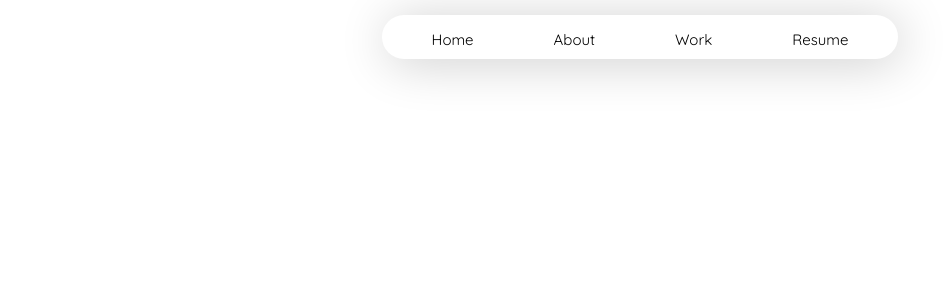
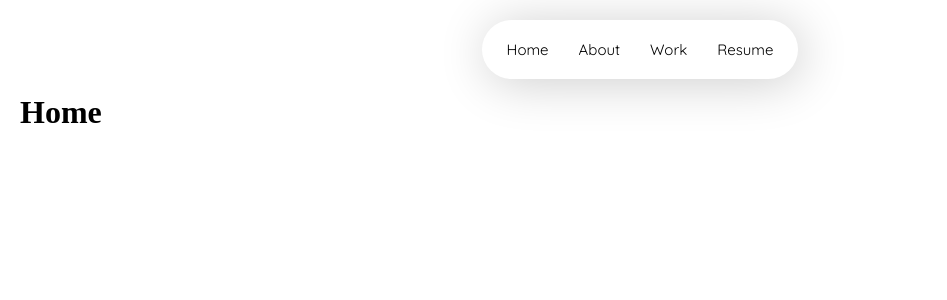
Before and after one commit to Zaaks-Projects/New-Portfolio, a React (Create React App) app: page / in a window 1280 px wide. Shown: the top 300 px of the page, without its empty margins (0-947 px from the left). Built offline with nearby package versions, Linux system fonts and the light colour scheme.

Commit message:
Adding some new pages to the website as well as routing the pages

```diff
--- a/src/App.css
+++ b/src/App.css
@@ -3,7 +3,7 @@
 *{
   box-sizing: border-box;
   padding: 0;
-  margin: 5px 20px 0px 20px;
+  margin: 5px;
 }
 
 .nav{
@@ -12,17 +12,18 @@
   justify-content: center;
   align-items: center;
   font-family: 'Quicksand', sans-serif;
-  font-weight: 300;
+
 }
 
 .nav ul{
-  padding: 10px;
-  margin: 0;
+  padding: 15px;
+  /* margin: 20px 20px 30px 16px; */
   list-style: none;
   display: flex;
   font-size: 15px;
   border-radius: 50px;
   box-shadow: 4px 4px 50px rgba(0, 0, 0, 0.2);
+  gap: 10px;
 }
 
 .nav a{
@@ -33,6 +34,7 @@
 
 .nav a:hover{
   color: #14B9FF;
+  font-weight: bold;
 }
 
 
--- a/src/App.js
+++ b/src/App.js
@@ -1,13 +1,35 @@
 import React from 'react';
 import './App.css';
 import Navbar from './Navbar';
+import Home from './pages/Home'
+import About from './pages/About';
+import Work from './pages/Work';
+import Resume from './pages/Resume';
 
 
 function App() {
+  let component
+  switch (window.location.pathname) {
+    case "/" :
+      component = <Home />
+      break
+    case "/about" :
+      component = <About />
+      break
+    case "/work" :
+      component = <Work />
+      break
+    case "/resume" :
+      component = <Resume />
+      break
+  }
   return (
-    <div className="App">
+    <>
       <Navbar />
-    </div>
+      {component}
+
+    </>
+
   );
 }
 
--- /dev/null
+++ b/src/pages/About.jsx
@@ -0,0 +1,9 @@
+import React from "react"
+
+const About = () => {
+    return (
+        <h1>About</h1>
+    )
+}
+
+export default About;
--- /dev/null
+++ b/src/pages/Home.jsx
@@ -0,0 +1,9 @@
+import React from "react"
+
+const Home = () => {
+    return (
+        <h1>Home</h1>
+    )
+}
+
+export default Home;
--- /dev/null
+++ b/src/pages/Resume.jsx
@@ -0,0 +1,9 @@
+import React from "react"
+
+const Resume = () => {
+    return (
+        <h1>Resume</h1>
+    )
+}
+
+export default Resume;
--- /dev/null
+++ b/src/pages/Work.jsx
@@ -0,0 +1,9 @@
+import React from "react"
+
+const Work = () => {
+    return (
+        <h1>Work</h1>
+    )
+}
+
+export default Work;
```
Also changed, not shown: src/pages/Stylesheet.css (added).
